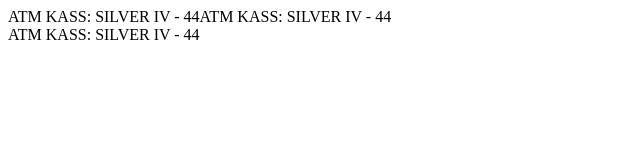
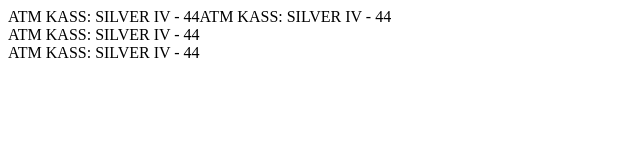
Before and after one commit to Krisalv/lol_tracker, a plain HTML site: page index.html in a window 1280 px wide. Shown: the whole page, without its empty margins (0-640 px from the left). Drawn offline with Linux system fonts and the light colour scheme.

Commit message:
Actualización automática

```diff
--- a/index.html
+++ b/index.html
@@ -1 +1 @@
-<html><body>ATM KASS: SILVER IV - 44</body></html>ATM KASS: SILVER IV - 44<br>ATM KASS: SILVER IV - 44
+<html><body>ATM KASS: SILVER IV - 44</body></html>ATM KASS: SILVER IV - 44<br>ATM KASS: SILVER IV - 44<br>ATM KASS: SILVER IV - 44
```
